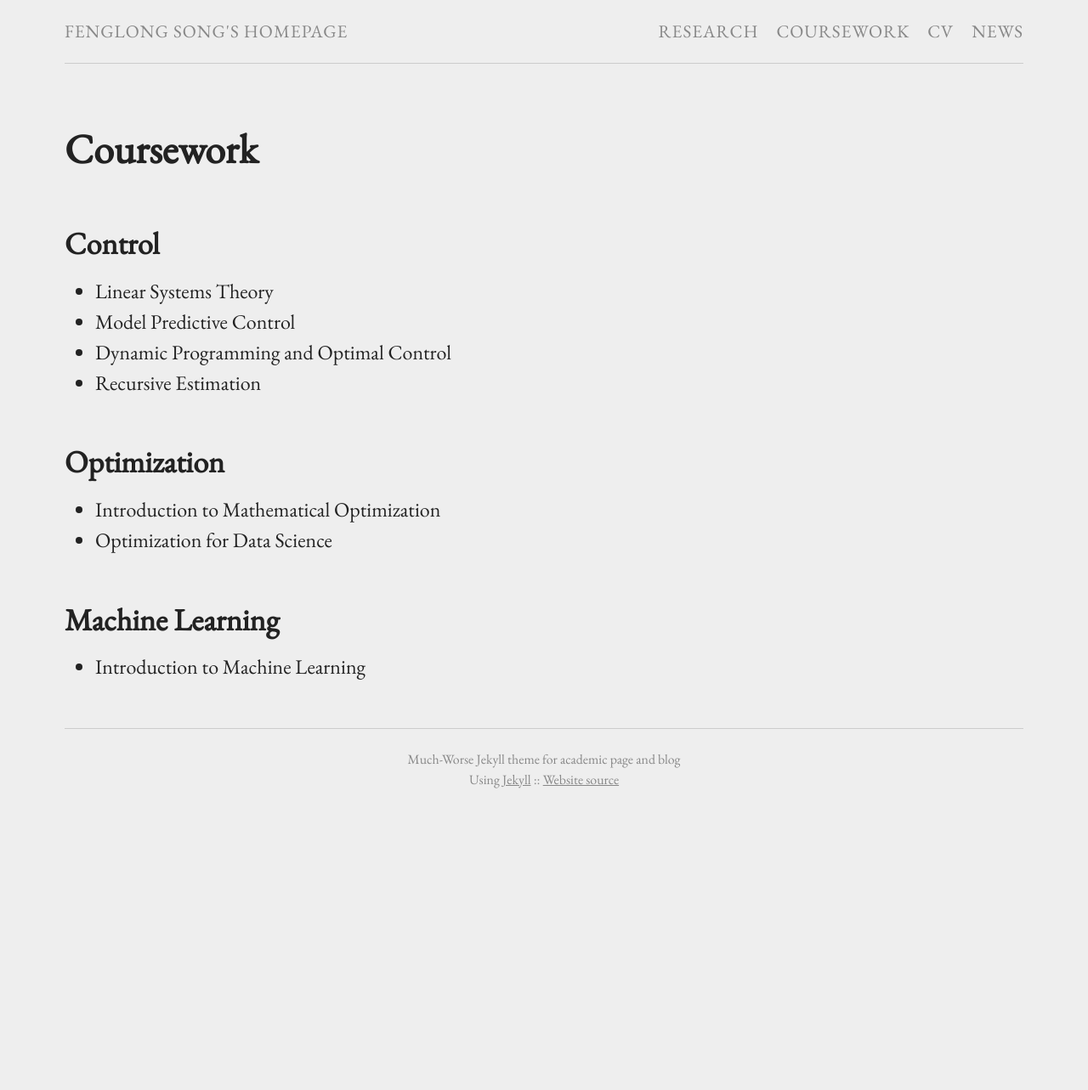
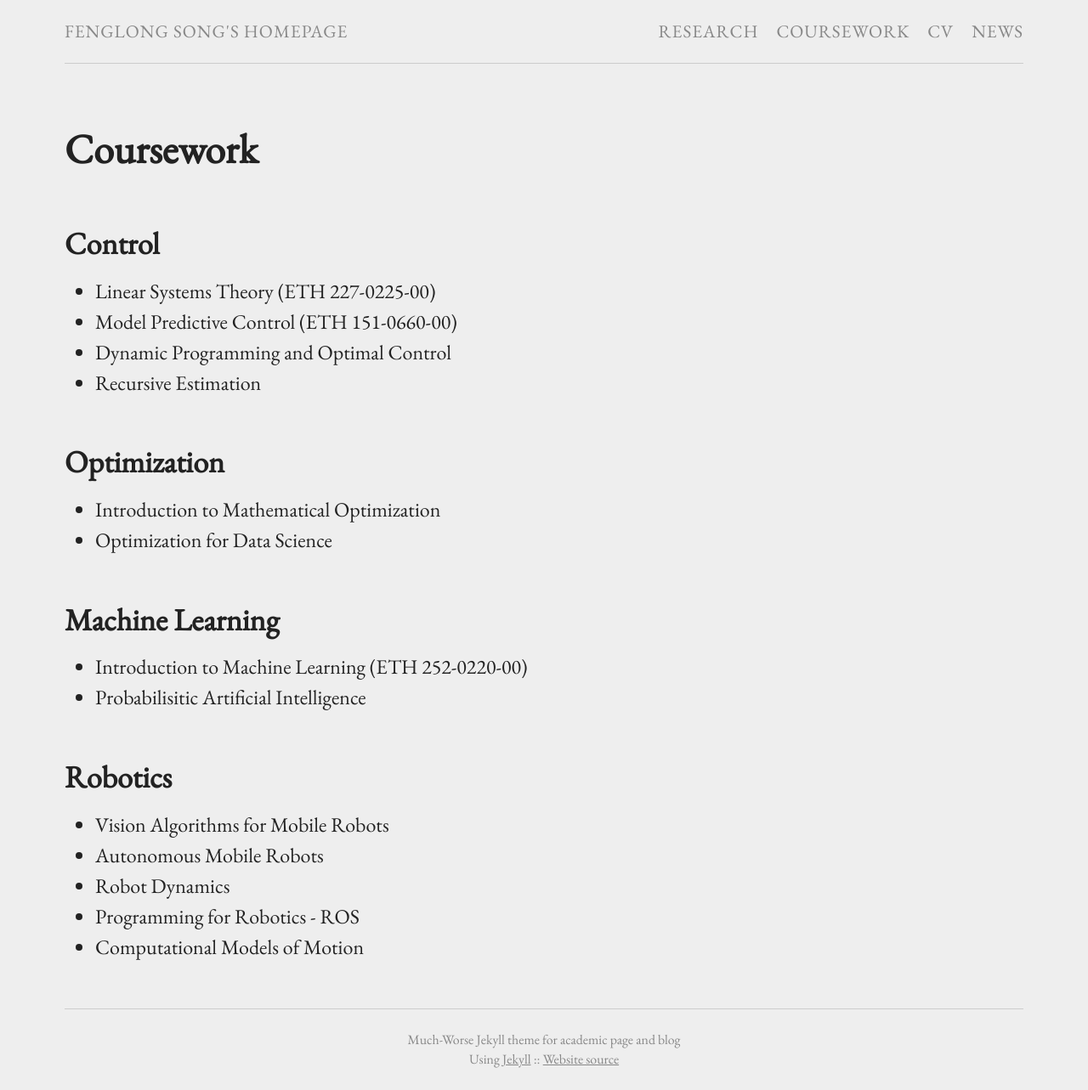
Before and after one commit to FenglongSong/fenglongsong.github.io, a Jekyll site: the page built from coursework.md, in a window 1280 px wide. Shown: the whole page at 85% size. Built offline with Jekyll 4.4.1, drawn with Linux system fonts in a browser that asks for light colours; before the commit the page ends 954 px from its top, so only the background shows below that.

Commit message:
Update coursework.md

```diff
--- a/coursework.md
+++ b/coursework.md
@@ -85,8 +85,8 @@ pubs:
 
 ## Control
 
-- Linear Systems Theory
-- Model Predictive Control
+- Linear Systems Theory (ETH 227-0225-00)
+- Model Predictive Control (ETH 151-0660-00)
 - Dynamic Programming and Optimal Control
 - Recursive Estimation
 
@@ -97,4 +97,13 @@ pubs:
 
 ## Machine Learning
 
-- Introduction to Machine Learning
+- Introduction to Machine Learning (ETH 252-0220-00)
+- Probabilisitic Artificial Intelligence
+
+## Robotics
+
+- Vision Algorithms for Mobile Robots
+- Autonomous Mobile Robots
+- Robot Dynamics
+- Programming for Robotics - ROS
+- Computational Models of Motion
```
